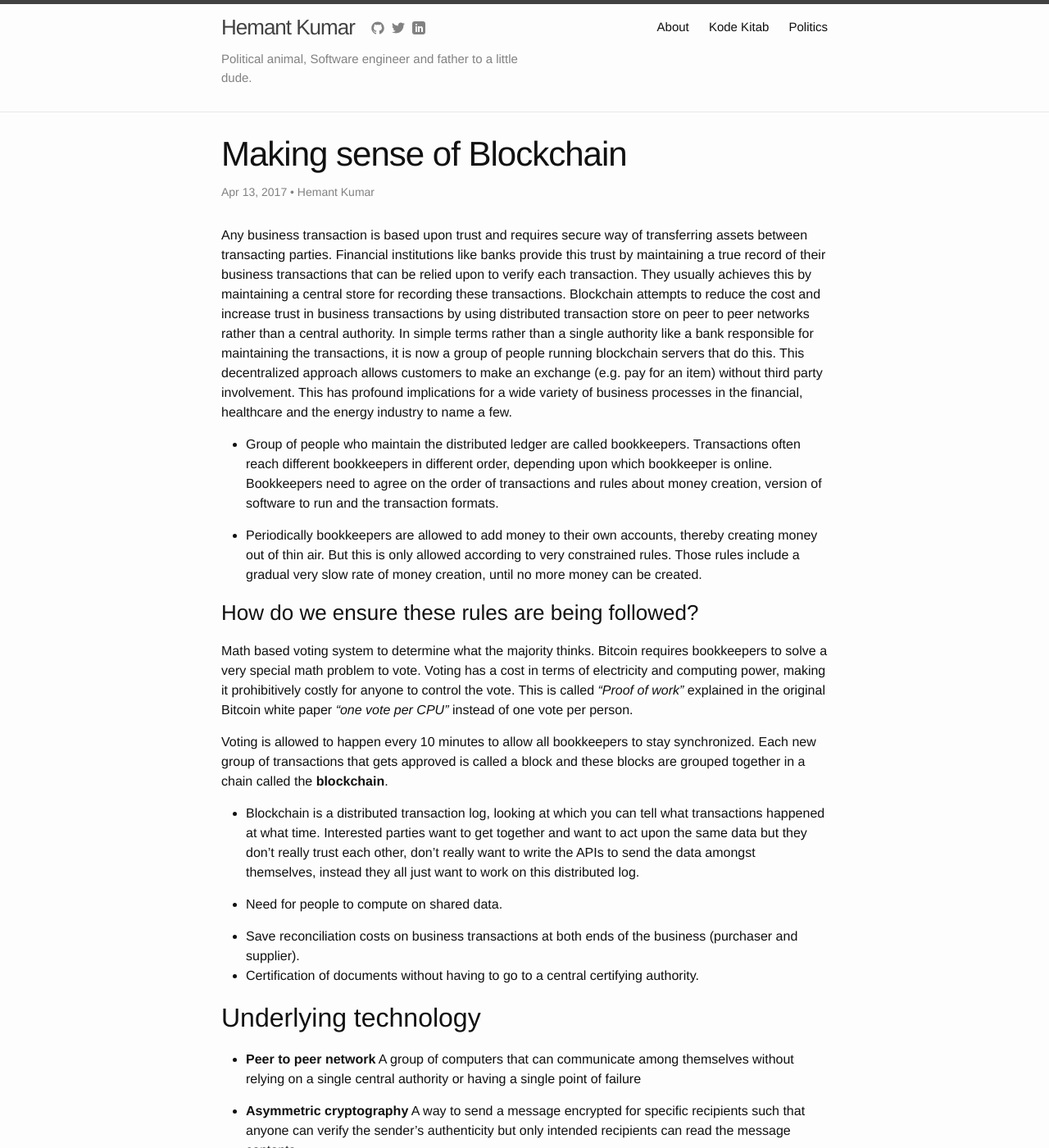
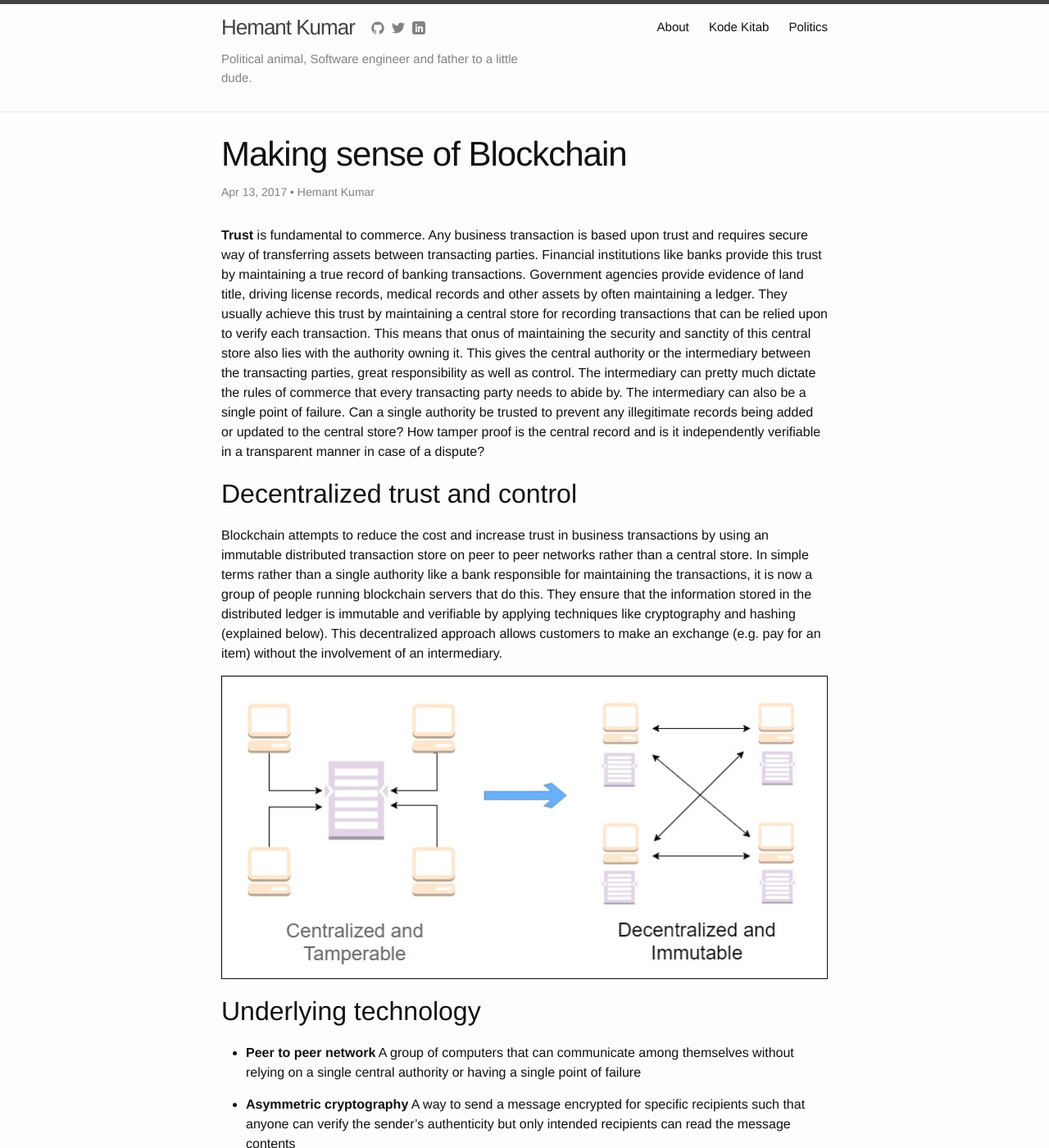
Before and after one commit to hemantksingh/hemantksingh.github.io, a Jekyll site: the page built from _posts/2017-04-13-making-sense-of-blockchain.markdown, in a window 1280 px wide and 1400 px high. Shown: the whole window at 82% size. Built offline with Jekyll 4.4.1, drawn with Linux system fonts in a browser that asks for light colours; comment, search, counter and statistics services are not loaded; some of the changed text lies outside the part shown.

Commit message:
Makes blockchain post trust focussed and updates kodekitab intro.

```diff
--- a/_posts/2017-04-13-making-sense-of-blockchain.markdown
+++ b/_posts/2017-04-13-making-sense-of-blockchain.markdown
@@ -10,26 +10,12 @@ modified_time: '2017-04-13T11:31:00.000-08:00'
 redirect_from: "/kodekitab/2017/04/13/making-sense-of-blockchain.html/"
 ---
 
- Any business transaction is based upon trust and requires secure way of transferring assets between transacting parties. Financial institutions like banks provide this trust by maintaining a true record of their business transactions that can be relied upon to verify each transaction. They usually achieves this by maintaining a central store for recording these transactions. Blockchain attempts to reduce the cost and increase trust in business transactions by using distributed transaction store on peer to peer networks rather than a central authority. In simple terms rather than a single authority like a bank responsible for maintaining the transactions, it is now a group of people running blockchain servers that do this. This decentralized approach allows customers to make an exchange (e.g. pay for an item) without third party involvement. This has profound implications for a wide variety of business processes in the financial, healthcare and the energy industry to name a few.
+ **Trust** is fundamental to commerce. Any business transaction is based upon trust and requires secure way of transferring assets between transacting parties. Financial institutions like banks provide this trust by maintaining a true record of banking transactions. Government agencies provide evidence of land title, driving license records, medical records and other assets by often maintaining a ledger. They usually achieve this trust by maintaining a central store for recording transactions that can be relied upon to verify each transaction. This means that onus of maintaining the security and sanctity of this central store also lies with the authority owning it. This gives the central authority or the intermediary between the transacting parties, great responsibility as well as control. The intermediary can pretty much dictate the rules of commerce that every transacting party needs to abide by. The intermediary can also be a single point of failure. Can a single authority be trusted to prevent any illegitimate records being added or updated to the central store? How tamper proof is the central record and is it independently verifiable in a transparent manner in case of a dispute?
 
- * Group of people who maintain the distributed ledger are called bookkeepers. Transactions often reach different bookkeepers in different order, depending upon which bookkeeper is online. Bookkeepers need to agree on the order of transactions and  rules about money creation, version of software to run and the transaction formats.
+## Decentralized trust and control
+Blockchain attempts to reduce the cost and increase trust in business transactions by using an immutable distributed transaction store on peer to peer networks rather than a central store. In simple terms rather than a single authority like a bank responsible for maintaining the transactions, it is now a group of people running blockchain servers that do this. They ensure that the information stored in the distributed ledger is immutable and verifiable by applying techniques like cryptography and hashing (explained below). This decentralized approach allows customers to make an exchange (e.g. pay for an item) without the involvement of an intermediary.
 
- * Periodically bookkeepers are allowed to add money to their own accounts, thereby creating money out of thin air. But this is only allowed according to very constrained rules. Those rules include a gradual very slow rate of money creation, until no more money can be created.
-
-### How do we ensure these rules are being followed?
-
- Math based voting system to determine what the majority thinks. Bitcoin requires bookkeepers to solve a very special math problem to vote. Voting has a cost in terms of electricity and computing power, making it prohibitively costly for anyone to control the vote. This is called *"Proof of work"* explained in the original Bitcoin white paper *"one vote per CPU"* instead of one vote per person.
-
- Voting is allowed to happen every 10 minutes to allow all bookkeepers to stay synchronized. Each new group of transactions that gets approved is called a block and these blocks are grouped together in a chain called the **blockchain**.
-
-
-* Blockchain is a distributed transaction log, looking at which you can tell what transactions happened at what time. Interested parties want to get together and want to act upon the same data but they don't really trust each other, don't really want to write the APIs to send the data amongst themselves, instead they all just want to work on this distributed log.
-
-* Need for people to compute on shared data.
-
-* Save reconciliation costs on business transactions at both ends of the business (purchaser and supplier).
-* Certification of documents without having to go to a central certifying authority.
-
+![Blockchain]({{ site.url }}/assets/blockchain.jpg)
 
 ## Underlying technology
 
@@ -45,16 +31,24 @@ only intended recipients can read the message contents
 * **Cryptographic hashing**
 A way to generate a small, unique “fingerprint” for any data allowing quick comparison of large data sets and a secure way to verify data has not been altered. A simplified explanation of cryptographic hashing is available [here](https://www.miracl.com/press/the-essence-of-the-blockchain).
 
+### How do we ensure the rules are being followed?
+
+ * Group of people who maintain the distributed ledger are called bookkeepers. Transactions often reach different bookkeepers in different order, depending upon which bookkeeper is online. Bookkeepers need to agree on the order of transactions and  rules about money creation, version of software to run and the transaction formats.
+
+ * Periodically bookkeepers are allowed to add money to their own accounts, thereby creating money out of thin air. But this is only allowed according to very constrained rules. Those rules include a gradual very slow rate of money creation, until no more money can be created.
+
+* Math based voting system to determine what the majority thinks. Bitcoin requires bookkeepers to solve a very special math problem to vote. Voting has a cost in terms of electricity and computing power, making it prohibitively costly for anyone to control the vote. This is called *"Proof of work"* explained in the original Bitcoin white paper *"one vote per CPU"* instead of one vote per person.
+
+* Voting is allowed to happen every 10 minutes to allow all bookkeepers to stay synchronized. Each new group of transactions that gets approved is called a block and these blocks are grouped together in a chain called the **blockchain**.
 
 
 ## Impact on financial services
-
-* Creation of secured, shared data with common standards (a public distributed ledger that keeps a record of all financial transactions)
-* Reduced need for reconciliation
-* Seamless transfer of digital assets within a business network
-
+* Due to the lack of trust, very little data is shared amongst financial institutions. Blockchain reduces this trust deficit and can allow seamless transfer of digital assets within a business network and better sharing of data across businesses.
+* Creation of secured, shared data with common standards - a public distributed ledger that keeps a record of all financial transactions.
+* Reduced need for reconciliation at both ends of the business (purchaser and supplier).
+* Certification of documents without having to go to a central certifying authority.
 
 ## Impact on IOT
-
+The trust gap in commerce is on the rise. Identity fraud alone keeps setting new records every year. Today we transact not only with humans but machines and smart devices. How do we trust all the new IOT devices that are coming online? One prediction suggests that by 2020 we will have 7 times more smart devices than we have human beings in the world. That's about 50 billion devices in 2020 that we'll have to transact with and that we'll have to trust. Blockchain allows
 * Securely share any information between machines, including connected vehicles, smart appliances, or manufacturing equipment.
-* Machines might be able to order their own spare parts, optimize packing of materials, or pay for their own electricity.
+* Once these devices can be trusted, they might be able to order their own spare parts, optimize packing of materials, or pay for their own electricity.
--- a/kodekitab.html
+++ b/kodekitab.html
@@ -2,8 +2,8 @@
 layout: page
 title: Kode Kitab
 permalink: /kodekitab/
-description: Kode Kitab is a code book, literally. Other than an alliteration in
-  Hinglish this is a place for me to pen down my thoughts and lessons learnt while
+description: Kode Kitab is a code book, literally. Other than an Hinglish alliteration
+  this is a place for me to pen down my thoughts and lessons learnt while
   creating software so that I do not forget. You may call it a blog too, but I am
   still figuring out how to write one.
 ---
```
Also changed, not shown: assets/blockchain.jpg (added).
